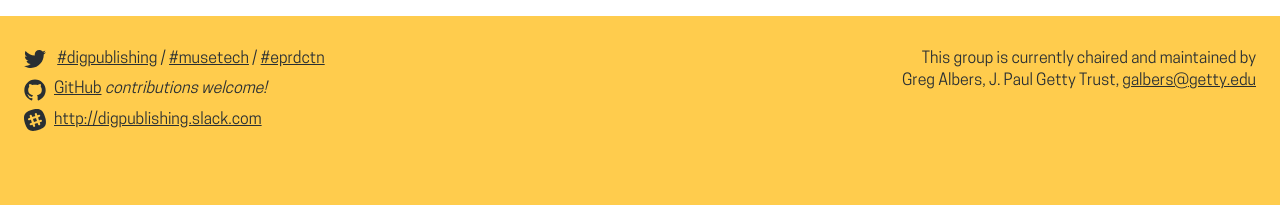
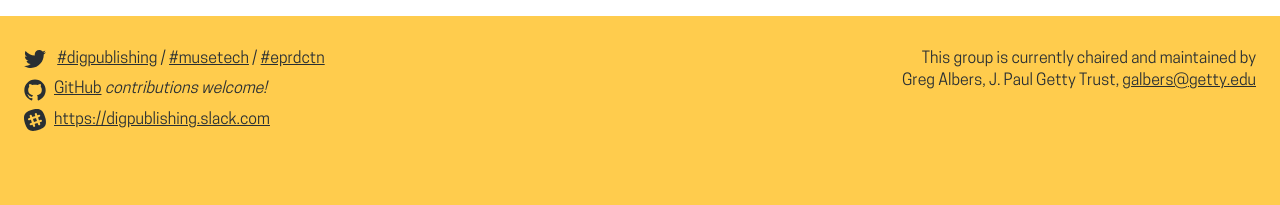
Before and after one commit to digpublishing/digpublishing.github.io, a Jekyll site: the page built from index.html, in a window 1280 px wide. Shown: the part 1994-2199 px from the top of the page. Built offline with Jekyll 4.4.1, drawn with Linux system fonts in a browser that asks for light colours; some of the changed lines change nothing that is shown.

Commit message:
Update config and README

```diff
--- a/_config.yml
+++ b/_config.yml
@@ -1,6 +1,6 @@
 # Site settings
 title: Art & Museum Digital Publishing Group
-description: "A special interest group for sharing and discussing with others in the field, occasional virtual activities or seminars, and in-person conference meet-ups."
+description: "A special interest group for sharing and discussing with colleagues, occasional virtual activities or seminars, and in-person conference meet-ups."
 baseurl: "" # the subpath of your site, e.g. /blog
 url: "" # the base hostname & protocol for your site
 twitter-hashtags:
@@ -8,16 +8,13 @@
   - musetech
   - eprdctn
 github:  https://github.com/digpublishing
-slack: http://digpublishing.slack.com
-
+slack: https://digpublishing.slack.com
 
 # Maintainers
 
 maintainers:
   - name: Greg Albers
     affiliation: J. Paul Getty Trust
-    twitter: geealbers
-    github: geealbers
     email: galbers@getty.edu
 
 # Build settings
```
Also changed, not shown: README.md (added).
